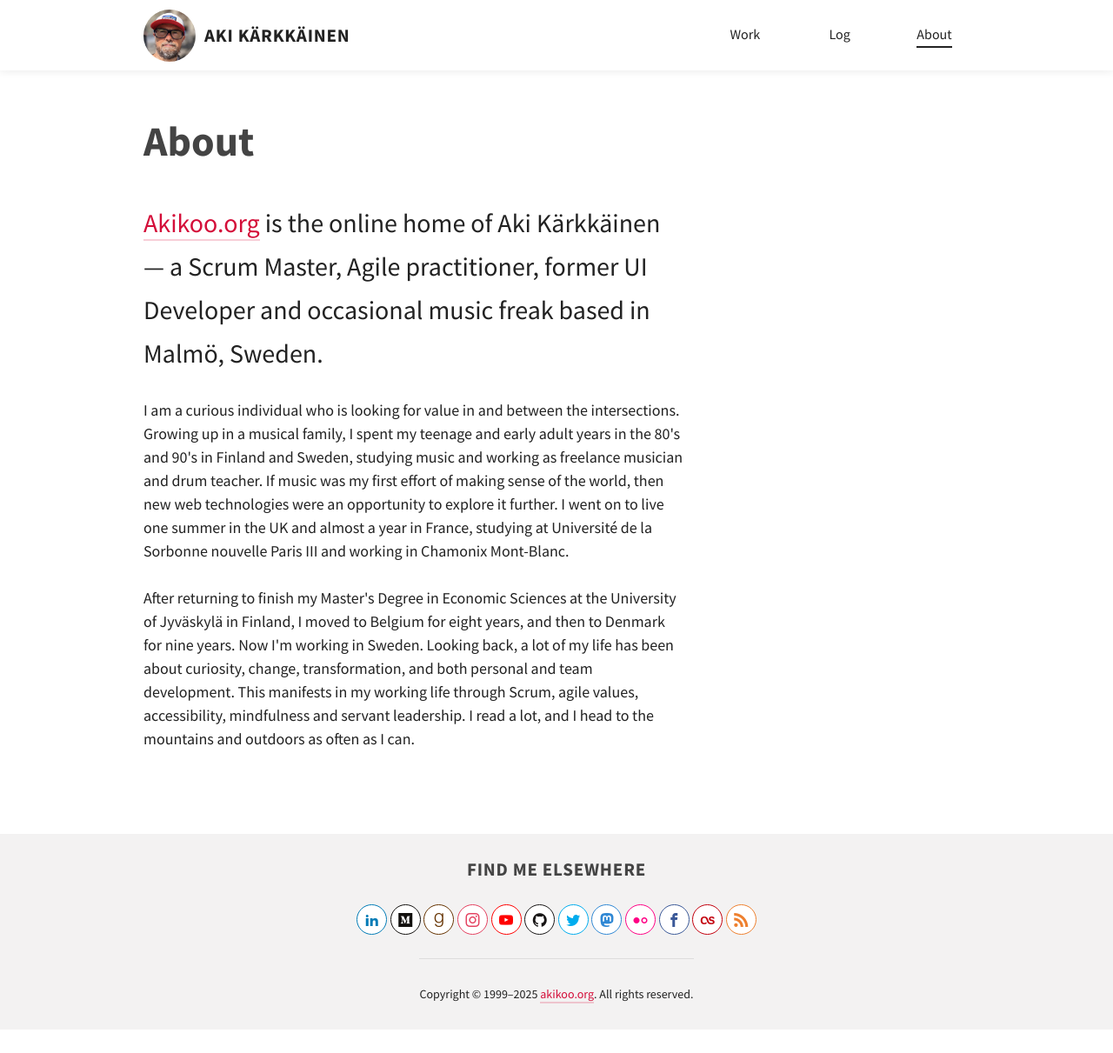
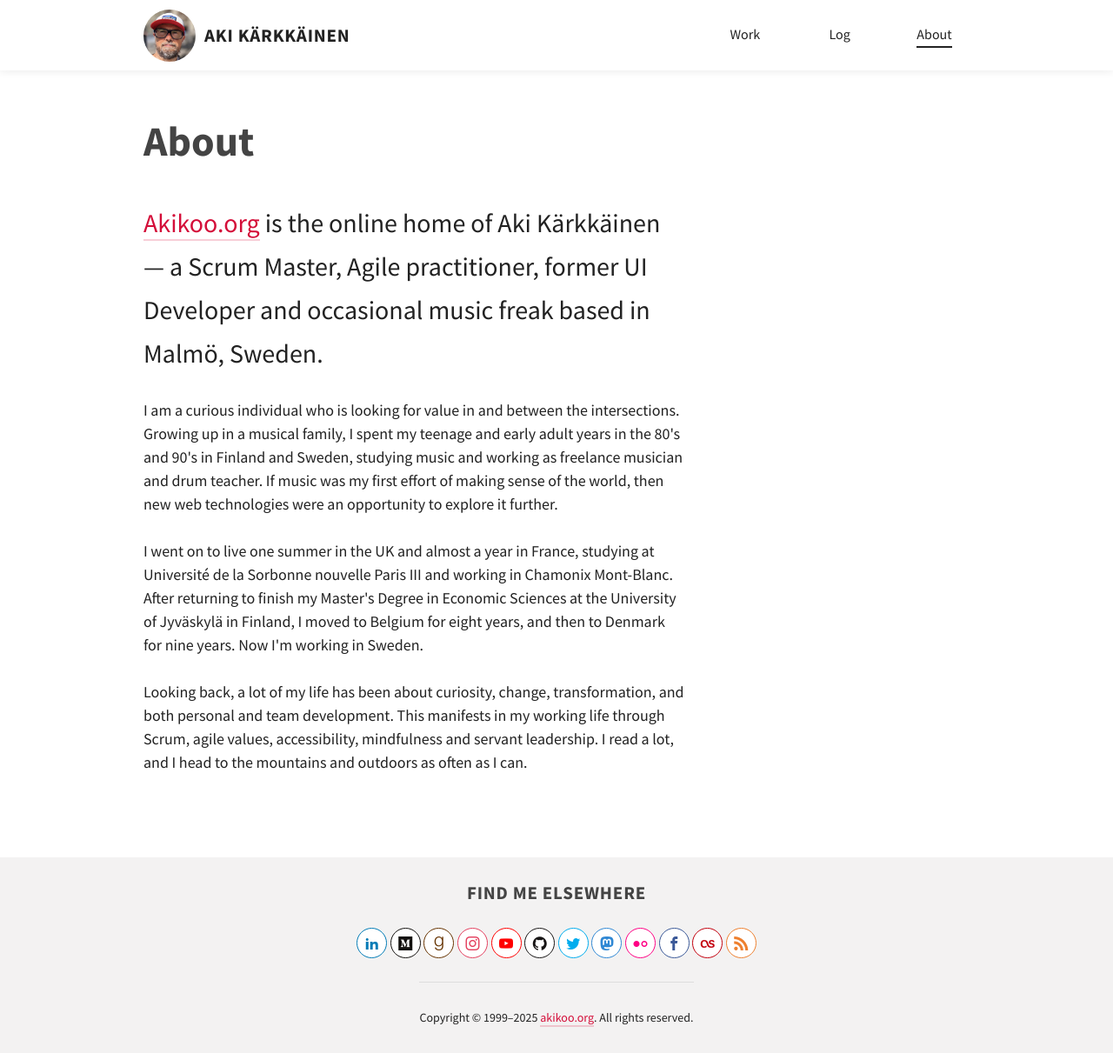
Before and after one commit to akikoo/akikoo.github.io, a Jekyll site: the page built from about.html, in a window 1280 px wide and 1211 px high. Shown: the whole window at 87% size. Built offline with Jekyll 4.4.1, drawn with Linux system fonts in a browser that asks for light colours; some web fonts are replaced.

Commit message:
Adapt paragraph structure

```diff
--- a/about.html
+++ b/about.html
@@ -7,7 +7,8 @@ permalink: /about/
 <div class="l-row">
   <div class="l-cell l-cell-8">
     <p class="vcard text-intro"><a class="url" rel="me" href="https://www.akikoo.org">Akikoo.org</a> is the online home of <span class="fn">Aki K&auml;rkk&auml;inen</span> — a <span class="role">Scrum Master</span>, Agile practitioner, former UI Developer and occasional music freak based in <span class="adr"><span class="locality">Malmö</span>, <span class="country-name">Sweden</span></span>.</p>
-    <p>I am a curious individual who is looking for value in and between the intersections. Growing up in a musical family, I spent my teenage and early adult years in the 80's and 90's in Finland and Sweden, studying music and working as freelance musician and drum teacher. If music was my first effort of making sense of the world, then new web technologies were an opportunity to explore it further. I went on to live one summer in the UK and almost a year in France, studying at Université de la Sorbonne nouvelle Paris III and working in Chamonix Mont-Blanc.</p>
-    <p>After returning to finish my Master's Degree in Economic Sciences at the University of Jyväskylä in Finland, I moved to Belgium for eight years, and then to Denmark for nine years. Now I'm working in Sweden. Looking back, a lot of my life has been about curiosity, change, transformation, and both personal and team development. This manifests in my working life through Scrum, agile values, accessibility, mindfulness and servant leadership. I read a lot, and I head to the mountains and outdoors as often as I can.</p>
+    <p>I am a curious individual who is looking for value in and between the intersections. Growing up in a musical family, I spent my teenage and early adult years in the 80's and 90's in Finland and Sweden, studying music and working as freelance musician and drum teacher. If music was my first effort of making sense of the world, then new web technologies were an opportunity to explore it further.</p>
+    <p>I went on to live one summer in the UK and almost a year in France, studying at Université de la Sorbonne nouvelle Paris III and working in Chamonix Mont-Blanc. After returning to finish my Master's Degree in Economic Sciences at the University of Jyväskylä in Finland, I moved to Belgium for eight years, and then to Denmark for nine years. Now I'm working in Sweden.</p>
+    <p>Looking back, a lot of my life has been about curiosity, change, transformation, and both personal and team development. This manifests in my working life through Scrum, agile values, accessibility, mindfulness and servant leadership. I read a lot, and I head to the mountains and outdoors as often as I can.</p>
   </div>
 </div>
```
